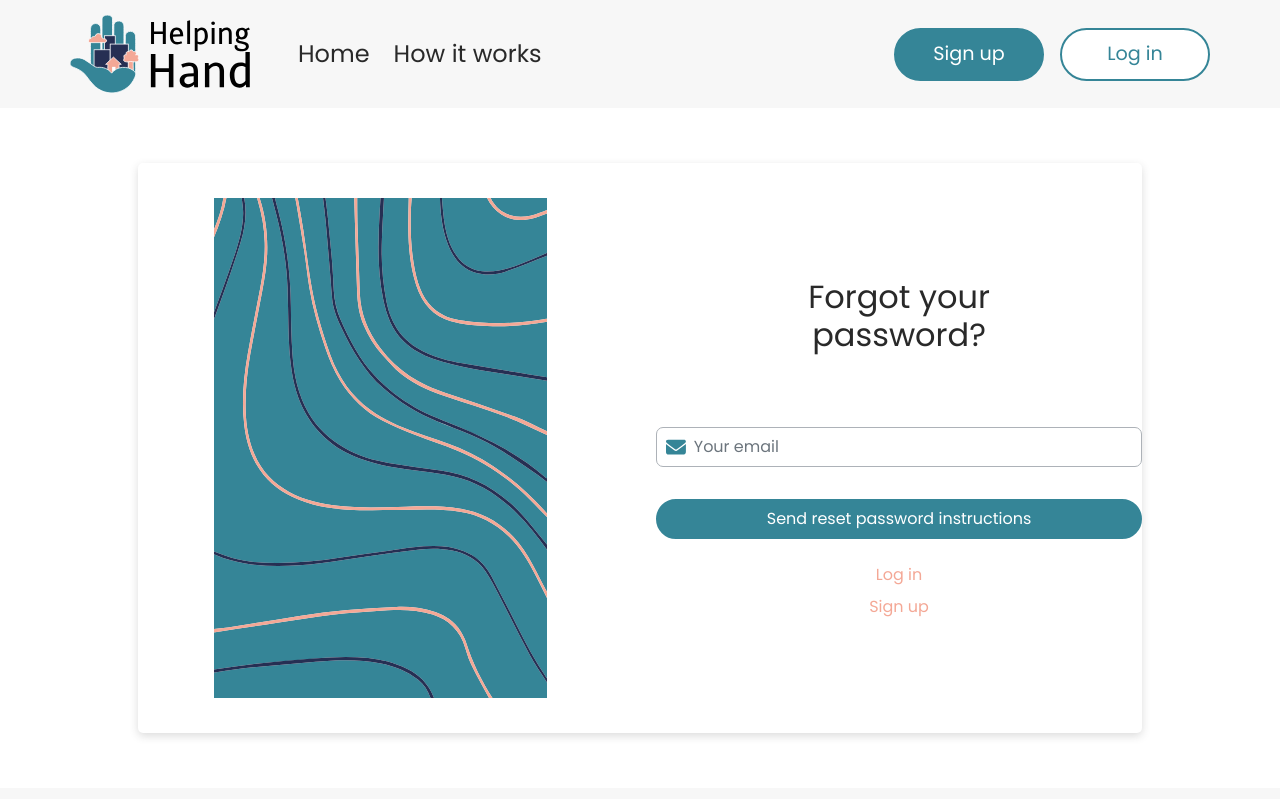
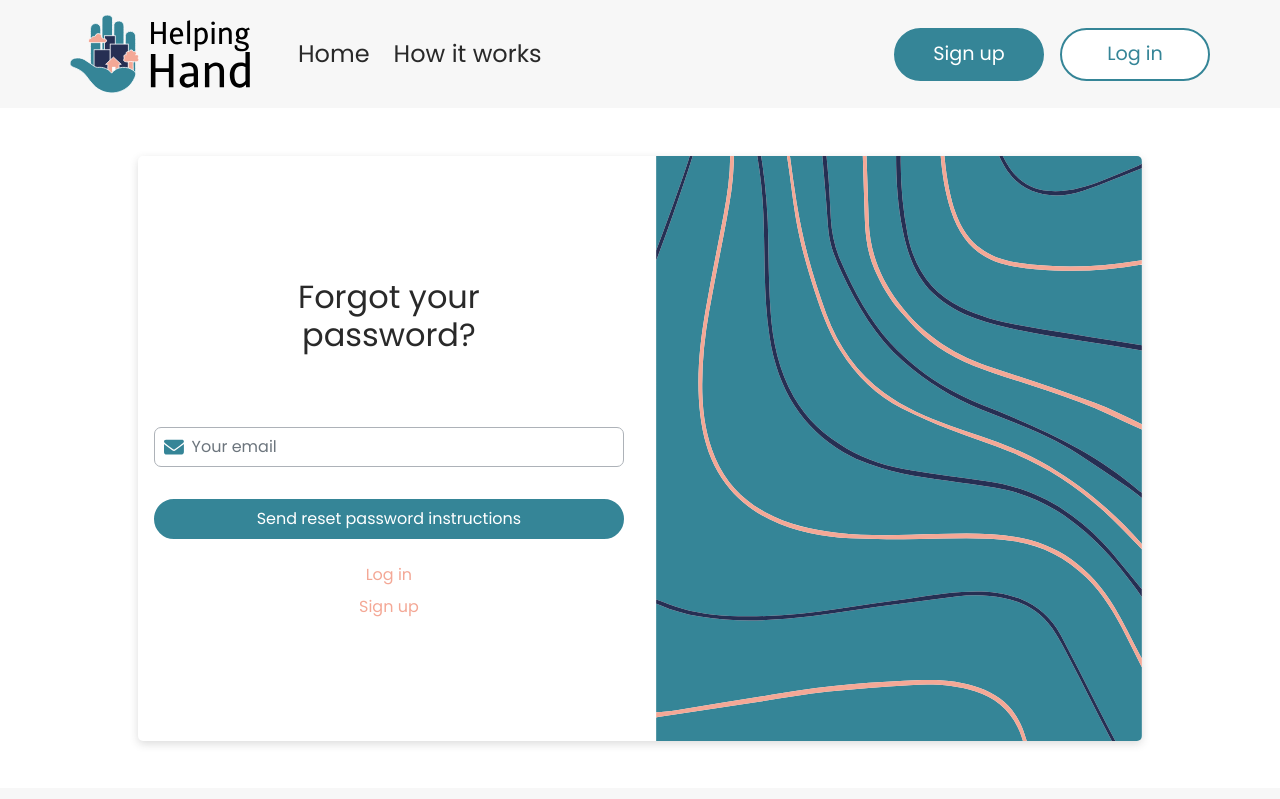
Before and after one commit to MathieuParadis/helping-hand, a React (Create React App) app: page /signin in a window 1280 px wide. Shown: the top 799 px of the page. Built offline with nearby package versions, Linux system fonts and the light colour scheme.

Commit message:
edited login page

```diff
--- a/src/pages/Auth/Signin.jsx
+++ b/src/pages/Auth/Signin.jsx
@@ -16,11 +16,11 @@ const Signin = () => {
   return (
     <div className="signin">
       <div class="container d-flex justify-content-center align-items-center">
-        <div class="box box-shadow border-radius-5 d-flex">
-          <div className="box-left d-none d-md-flex flex-column justify-content-center align-items-center col-md-6 pe-md-3">
+        <div class="box box-shadow border-radius-5 d-flex flex-row-reverse">
+          <div className="box-left d-none d-md-flex flex-column justify-content-center align-items-center col-md-6 ps-md-3">
             <img src={login_pattern} alt="sign in pattern illustration" className="pattern" />
           </div>
-          <div className="box-right d-flex flex-column justify-content-center col-12 col-md-6 ps-md-3">
+          <div className="box-right d-flex flex-column justify-content-center col-12 col-md-6 p-md-3">
             <h2 className="text-center pb-4 mb-5">Forgot your<br></br>password?</h2>
             <div className="form-container">
               <form onSubmit={LoginPostRequest}>
--- a/src/styles/pages/_forgotten_password.scss
+++ b/src/styles/pages/_forgotten_password.scss
@@ -15,7 +15,7 @@
 
       @include very_large-screen {
         width: 90%;
-        min-height: 570px;
+        min-height: 585px;
       }
 
       .input {
--- a/src/styles/pages/_reset_password.scss
+++ b/src/styles/pages/_reset_password.scss
@@ -15,7 +15,7 @@
 
       @include very_large-screen {
         width: 90%;
-        min-height: 570px;
+        min-height: 585px;
       }
 
       .input {
--- a/src/styles/pages/_signin.scss
+++ b/src/styles/pages/_signin.scss
@@ -12,16 +12,18 @@
 
       @include tablet_and_large-screen {
         width: 90%;
-        min-height: 500px;
+        height: 500px;
       }
 
       @include very_large-screen {
         width: 90%;
-        min-height: 570px;
+        height: 585px;
       }
 
       .pattern {
-        max-height: 500px;
+        height: 100%;
+        width: 100%;
+        object-fit: cover;
       }
 
       .input {
```
